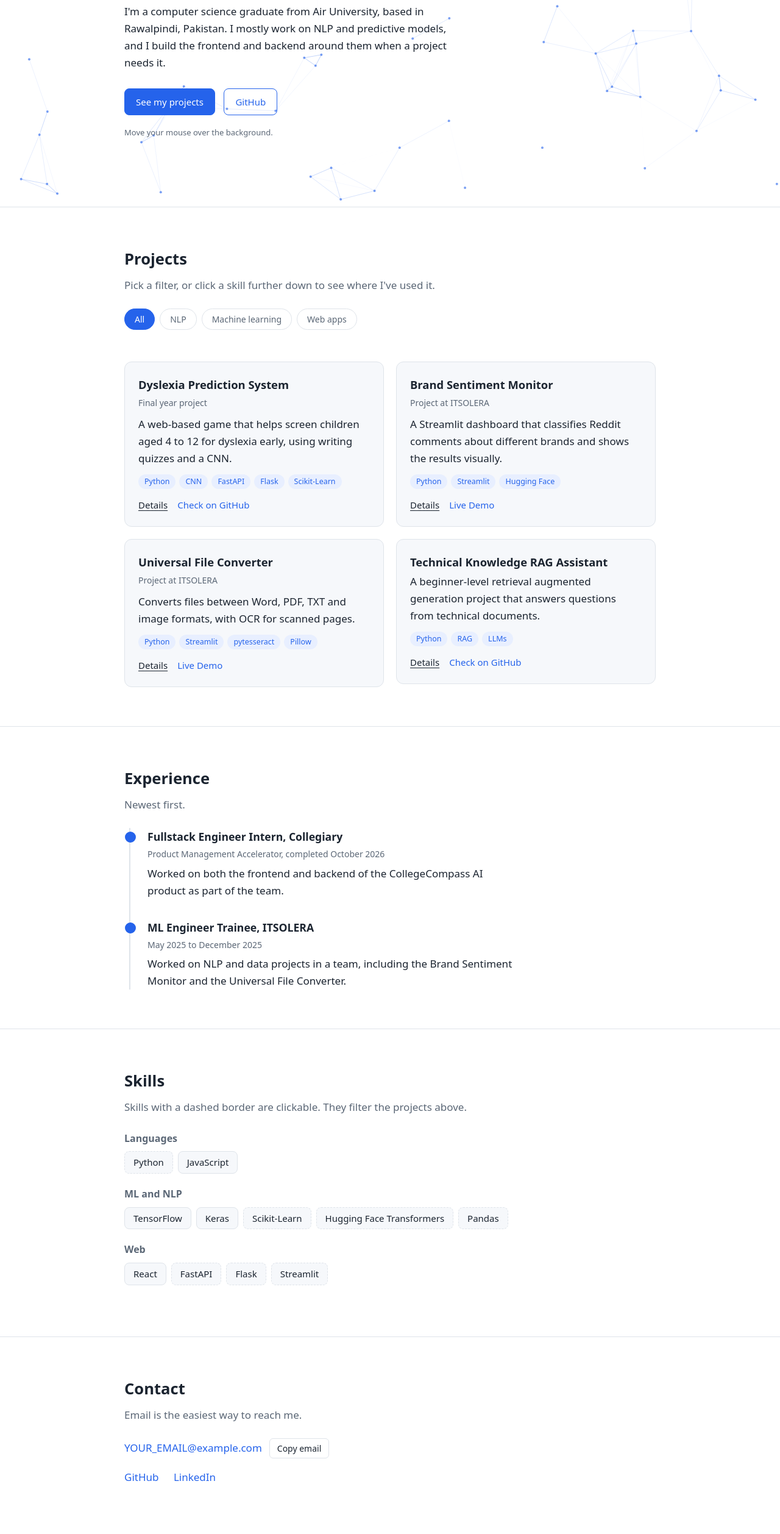
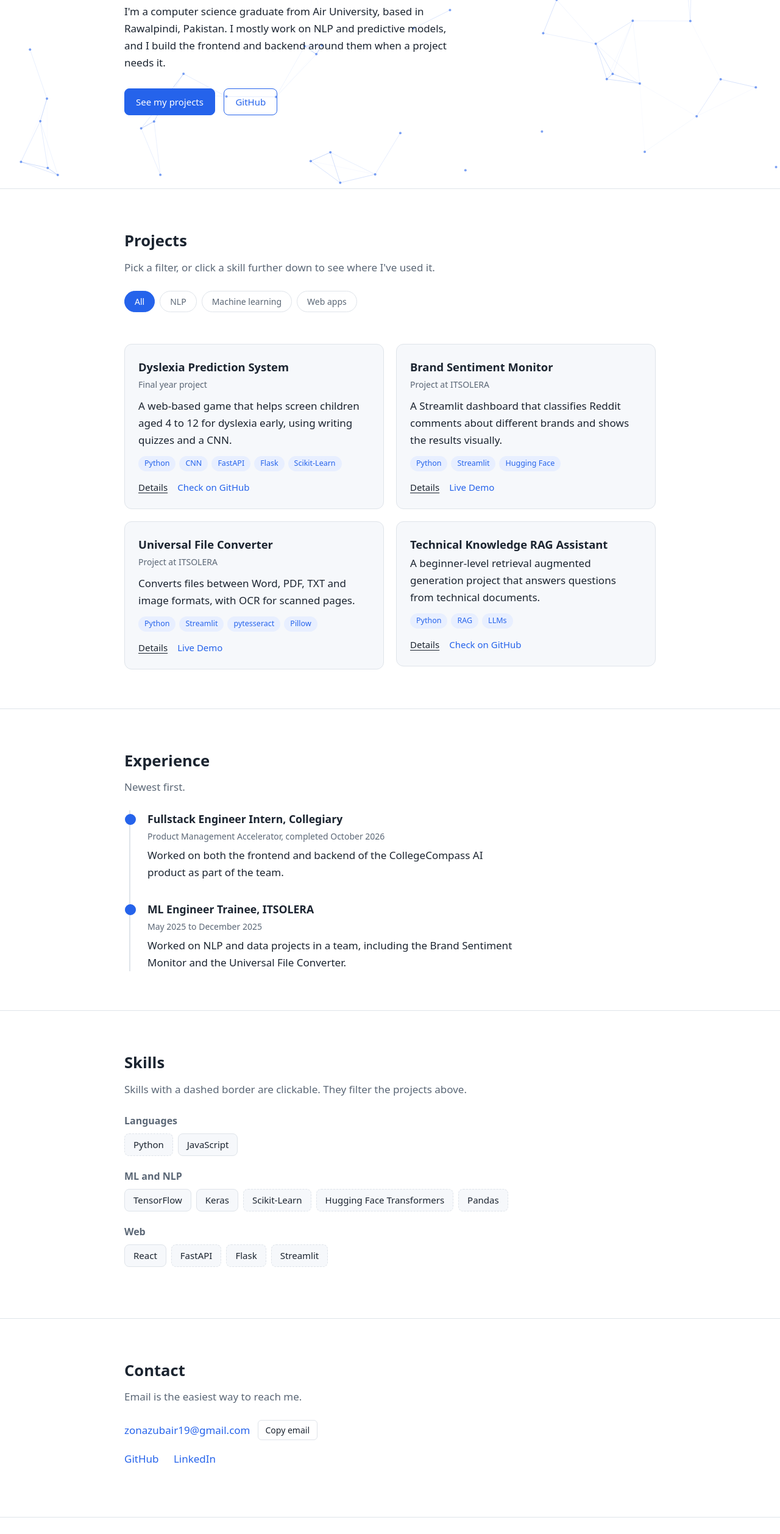
Before and after one commit to ZonaZubair/portfolio, a plain HTML site: page index.html in a window 1280 px wide. Shown: the part 284-2800 px from the top of the page at 61% size. Drawn offline with Linux system fonts and the light colour scheme.

Commit message:
Update contact email and footer name in index.html

```diff
--- a/index.html
+++ b/index.html
@@ -227,7 +227,6 @@
         <a class="primary" href="#projects">See my projects</a>
         <a href="https://github.com/ZonaZubair" target="_blank" rel="noopener">GitHub</a>
       </div>
-      <p class="hint">Move your mouse over the background.</p>
     </div>
   </div>
 
@@ -387,7 +386,7 @@
       <p class="sub">Email is the easiest way to reach me.</p>
       <div class="contact-row">
         <!-- TODO: put your real email in both places below -->
-        <a id="emailLink" href="zonazubair19@gmail.com">YOUR_EMAIL@example.com</a>
+        <a id="emailLink" href="zonazubair19@gmail.com">zonazubair19@gmail.com</a>
         <button type="button" class="copy-btn" id="copyBtn">Copy email</button>
       </div>
       <p class="contact-links">
@@ -401,7 +400,7 @@
 </main>
 
 <footer>
-  <div class="wrap">Zona, Rawalpindi, Pakistan</div>
+  <div class="wrap">Zona Zubair, Rawalpindi, Pakistan</div>
 </footer>
 
 <script>
```
